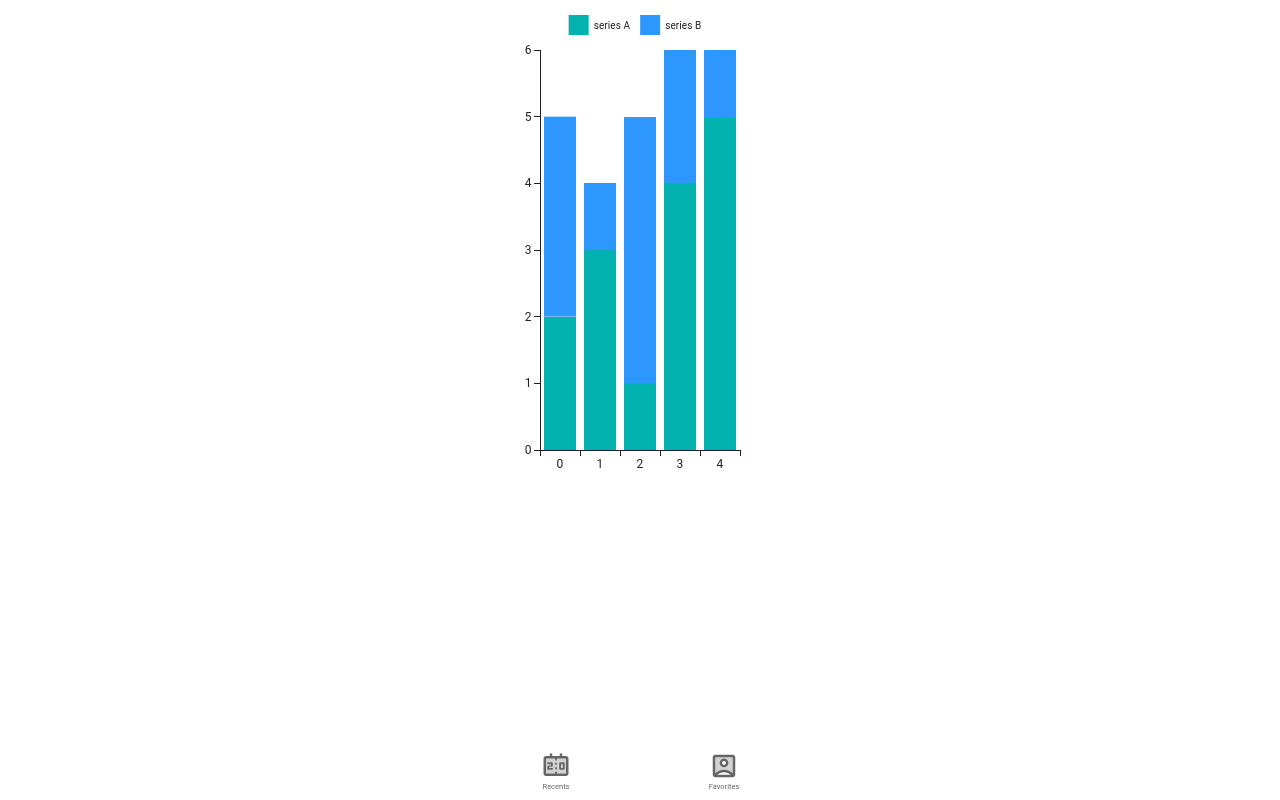
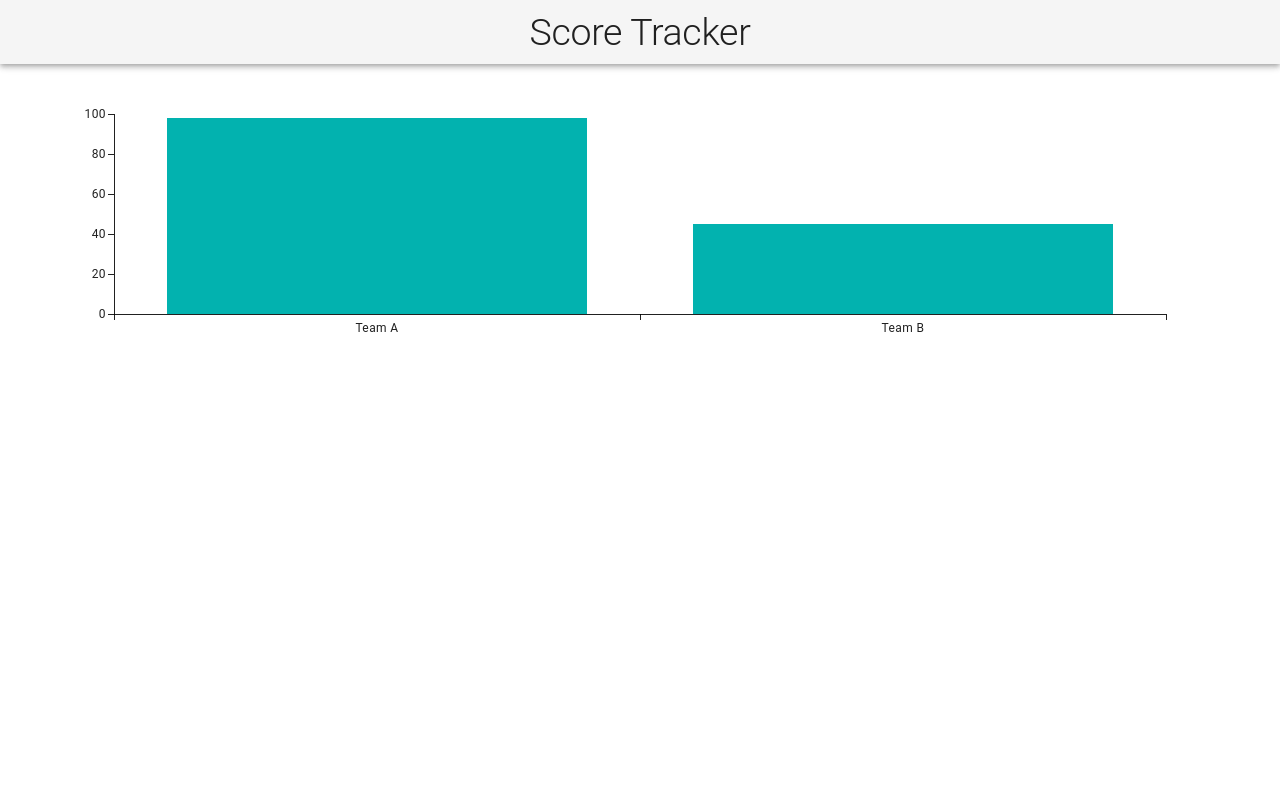
Before and after one commit to JaredJ13/score-tracker, a React (Vite) app in the folder score-tracker/: page / in a window 1280 px wide. Built offline with nearby package versions, Linux system fonts and the light colour scheme.

Commit message:
restructured, basic chart implementation, appbar

```diff
--- a/score-tracker/src/App.jsx
+++ b/score-tracker/src/App.jsx
@@ -1,12 +1,14 @@
 import NewGame from "./pages/NewGame"
+import Layout from "./components/global/Layout";
 
 function App() {
-
   return (
     <>
-      <NewGame/>
+      <Layout>
+        <NewGame />
+      </Layout>
     </>
-  )
+  );
 }
 
 export default App
--- a/score-tracker/src/components/global/BottomAppBar.jsx
+++ /dev/null
@@ -1,30 +0,0 @@
-// icons
-import ScoreboardTwoToneIcon from "@mui/icons-material/ScoreboardTwoTone";
-import AccountBoxTwoToneIcon from "@mui/icons-material/AccountBoxTwoTone";
-import { BottomNavigation, BottomNavigationAction, Box } from "@mui/material";
-
-export default function BottomAppBar() {
-  return (
-    <>
-      <Box>
-        <BottomNavigation
-          sx={{ position: "fixed", bottom: 0, left: 0, right: 0 }}
-          showLabels
-          // value={value}
-          // onChange={(event, newValue) => {
-          //   setValue(newValue);
-          // }}
-        >
-          <BottomNavigationAction
-            label="Recents"
-            icon={<ScoreboardTwoToneIcon sx={{ width: 30, height: 30 }} />}
-          />
-          <BottomNavigationAction
-            label="Favorites"
-            icon={<AccountBoxTwoToneIcon sx={{ width: 30, height: 30 }} />}
-          />
-        </BottomNavigation>
-      </Box>
-    </>
-  );
-}
--- /dev/null
+++ b/score-tracker/src/components/global/Layout.jsx
@@ -0,0 +1,32 @@
+import AppBar from "@mui/material/AppBar";
+import { Toolbar, Typography } from "@mui/material";
+
+// icons
+
+// styled components
+
+export default function Layout({ children }) {
+  return (
+    <>
+      <div className="layout-container">
+        <AppBar
+          position="sticky"
+          color="default"
+          sx={{ top: "auto", bottom: 0 }}
+        >
+          <Toolbar>
+            <Typography
+              variant="h2"
+              component="h1"
+              align="center"
+              sx={{ margin: "0 auto" }}
+            >
+              Score Tracker
+            </Typography>
+          </Toolbar>
+        </AppBar>
+        {children}
+      </div>
+    </>
+  );
+}
--- a/score-tracker/src/components/newGame/ScoreKeeper.jsx
+++ b/score-tracker/src/components/newGame/ScoreKeeper.jsx
@@ -1,26 +1,28 @@
+import { useState } from "react";
 import { Grid } from "@mui/material";
 import { BarChart } from "@mui/x-charts";
 
 export default function ScoreKeeper() {
-  const seriesA = {
-    data: [2, 3, 1, 4, 5],
-    label: "series A",
-  };
-  const seriesB = {
-    data: [3, 1, 4, 2, 1],
-    label: "series B",
-  };
   return (
+    // const[teams, setTeams] = useState([])
+
     <>
-      <Grid container justifyContent="center" alignItems="flex-end">
-        <Grid item>
+      <Grid Container>
+        <Grid item sm={12}>
           <BarChart
-            width={300}
-            height={500}
+            xAxis={[
+              {
+                id: "barTeams",
+                data: ["Team A", "Team B"],
+                scaleType: "band",
+              },
+            ]}
             series={[
-              { ...seriesA, stack: "total" },
-              { ...seriesB, stack: "total" },
+              {
+                data: [98, 45],
+              },
             ]}
+            height={300}
           />
         </Grid>
       </Grid>
--- a/score-tracker/src/pages/NewGame.jsx
+++ b/score-tracker/src/pages/NewGame.jsx
@@ -1,5 +1,4 @@
 import { Container } from "@mui/material";
-import BottomAppBar from "../components/global/BottomAppBar";
 import ScoreKeeper from "../components/newGame/ScoreKeeper";
 
 export default function NewGame() {
@@ -7,7 +6,6 @@ export default function NewGame() {
     <>
       <Container>
         <ScoreKeeper />
-        <BottomAppBar />
       </Container>
     </>
   );
```
